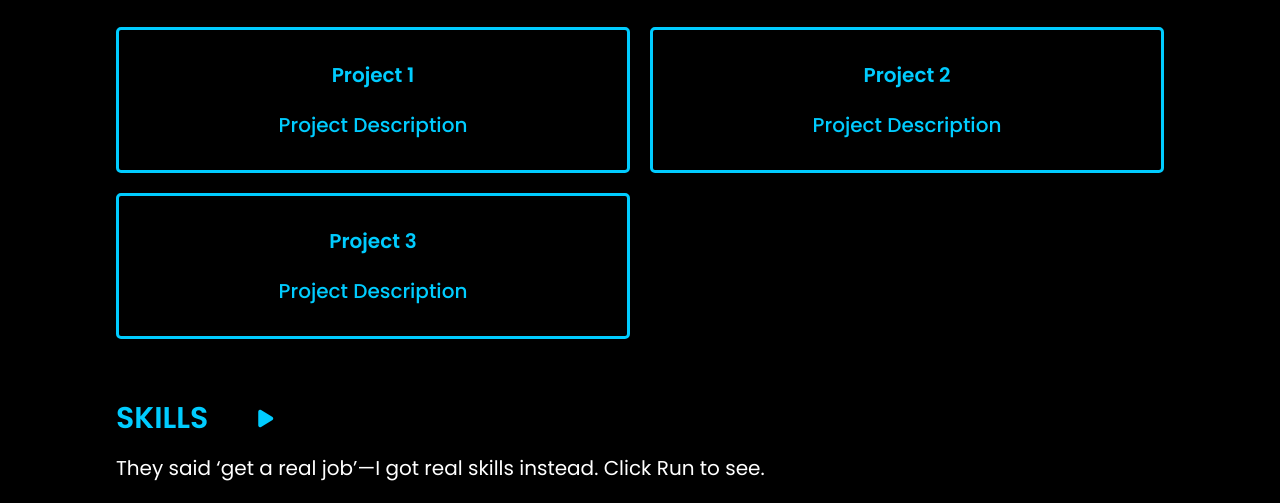
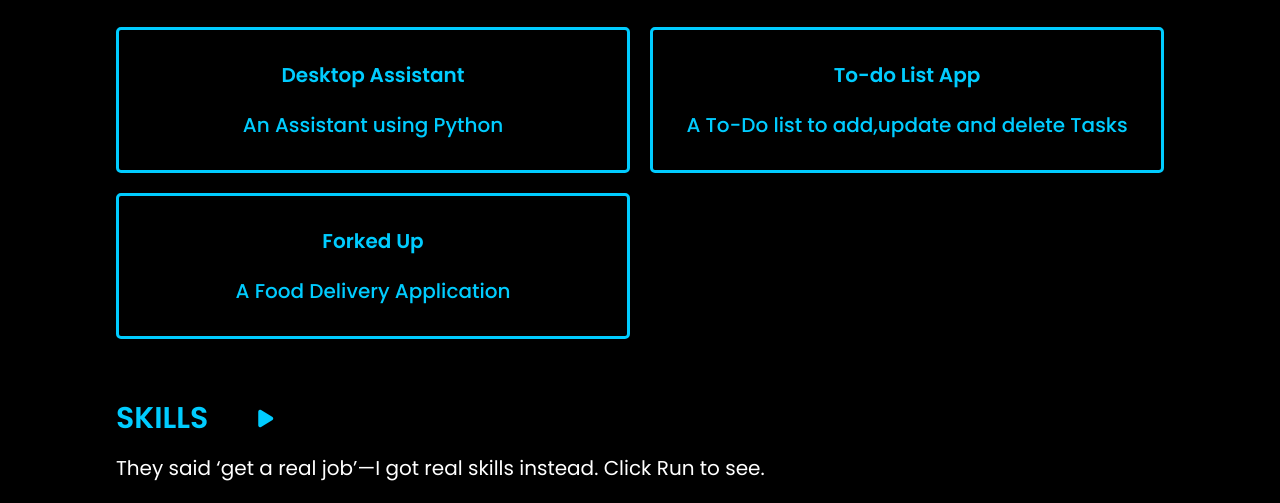
Before and after one commit to smd-shafi/My-Portfolio, a website: page index.html in a window 1280 px wide. Shown: the part 581-1084 px from the top of the page. Drawn offline with nearby package versions, Linux system fonts and the light colour scheme.

Commit message:
Update index.html

```diff
--- a/index.html
+++ b/index.html
@@ -43,18 +43,18 @@
 
         <div class="project-grid">
             <div class="proj">
-                <span>Project 1</span>
-                <p>Project Description</p>
+                <span>Desktop Assistant</span>
+                <p>An Assistant using Python</p>
 
             </div>
             <div class="proj">
-                <span class="projTitle">Project 2</span>
-                <p>Project Description</p>
+                <span class="projTitle">To-do List App</span>
+                <p>A To-Do list to add,update and delete Tasks</p>
 
             </div>
             <div class="proj">
-                <span>Project 3</span>
-                <p>Project Description</p>
+                <span>Forked Up</span>
+                <p>A Food Delivery Application</p>
 
             </div>
         </div>
```
